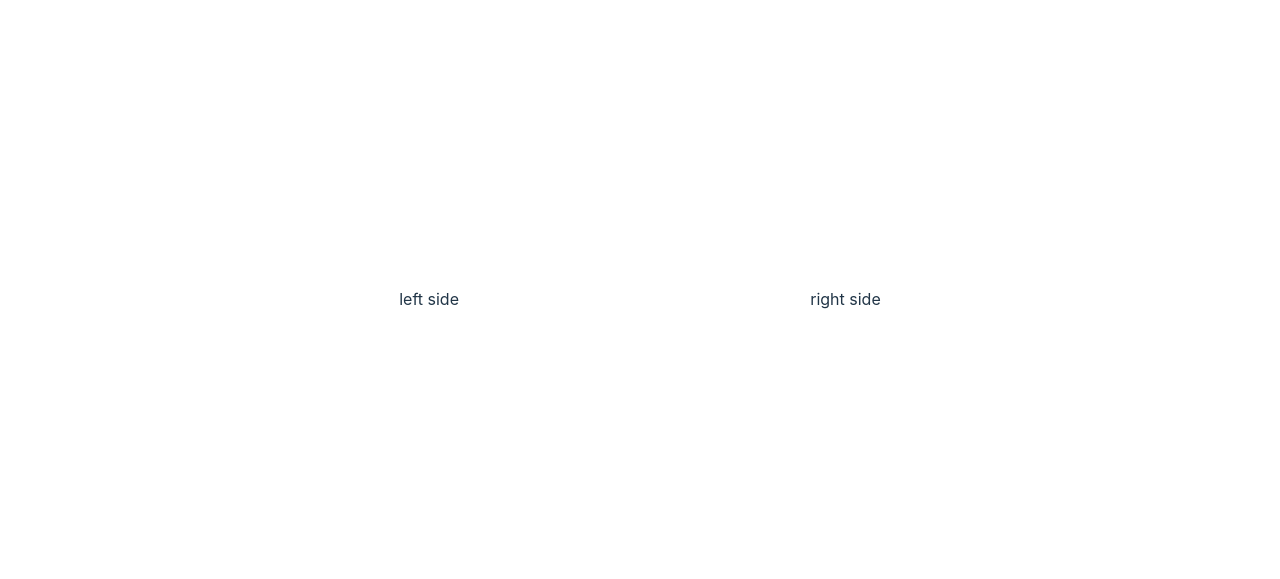
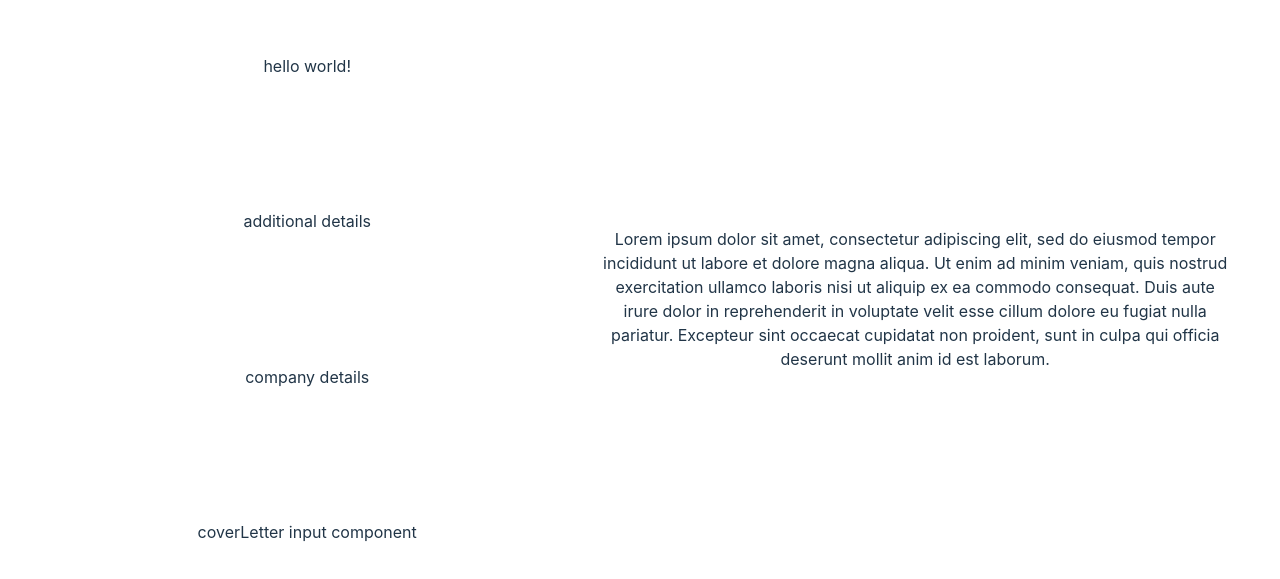
Before and after one commit to iyilmaz24/cv-generator-react, a React (Vite) app: page / in a window 1280 px wide. Shown: the part 101-680 px from the top of the page. Built offline with nearby package versions, Linux system fonts and the light colour scheme.

Commit message:
create components, set up component hierarchy, add styling

```diff
--- a/src/App.css
+++ b/src/App.css
@@ -12,16 +12,30 @@
   display: flex;
   justify-content: space-evenly;
   align-items: center;
-  width: 90%;
+  width: 95%;
   height: 90%;
 }
 
 #left-form{
   margin: 1rem;
   background-color: #FFFFFF;
+  height: 100%;
+  width: 45%;
+
+  display: flex;
+  flex-direction: column;
+  justify-content: space-evenly;
+  align-items: center;
 }
 
 #right-preview{
   background-color: #FFFFFF;
   margin: 1rem;
+  height: 100%;
+  width: 55%;
+
+  display: flex;
+  flex-direction: column;
+  justify-content: space-evenly;
+  align-items: center;
 }
--- a/src/App.jsx
+++ b/src/App.jsx
@@ -1,20 +1,36 @@
 import { useState } from 'react'
-import reactLogo from './assets/react.svg'
-import viteLogo from '/vite.svg'
 import './App.css'
+import PersonalDetails from './components/personalDetails'
+import AdditionalDetails from './components/additionalDetails'
+import CompanyDetails from './components/companyDetails'
+import CoverLetter from './components/coverLetter'
+import PreviewLetter from './components/previewLetter'
 
 function App() {
+
+  const [debugString, setDebugString] = useState('hello world!');
 
   return (
     <>
     <div id='parent-wrapper'>
 
       <div id='left-form'>
-        left side
+        <PersonalDetails string={debugString} />
+
+        <AdditionalDetails string={"additional details"} />
+
+        <CompanyDetails string={"company details"}/>
+
+        <CoverLetter string={"coverLetter input component"} />
       </div>
 
       <div id='right-preview'>
-        right side
+        <PreviewLetter string={`Lorem ipsum dolor sit amet, consectetur adipiscing elit,
+        sed do eiusmod tempor incididunt ut labore et dolore magna aliqua.
+        Ut enim ad minim veniam, quis nostrud exercitation ullamco laboris nisi ut aliquip ex
+        ea commodo consequat. Duis aute irure dolor in reprehenderit in voluptate velit esse cillum
+        dolore eu fugiat nulla pariatur. Excepteur sint occaecat cupidatat non proident, sunt in culpa qui
+        officia deserunt mollit anim id est laborum.`} />
       </div>
 
     </div>
--- /dev/null
+++ b/src/components/additionalDetails.jsx
@@ -0,0 +1,9 @@
+
+
+export default function AdditionalDetails({ string }) {
+    return (
+        <>
+            <p>{string}</p>
+        </>
+    )
+}
--- /dev/null
+++ b/src/components/companyDetails.jsx
@@ -0,0 +1,9 @@
+
+
+export default function CompanyDetails({ string }) {
+    return (
+        <>
+            <p>{string}</p>
+        </>
+    )
+}
--- /dev/null
+++ b/src/components/coverLetter.jsx
@@ -0,0 +1,9 @@
+
+
+export default function CoverLetter({ string }) {
+    return (
+        <>
+            <p>{string}</p>
+        </>
+    )
+}
--- /dev/null
+++ b/src/components/personalDetails.jsx
@@ -0,0 +1,9 @@
+
+
+export default function PersonalDetails({ string }) {
+    return (
+        <>
+            <p>{string}</p>
+        </>
+    )
+}
--- /dev/null
+++ b/src/components/previewLetter.jsx
@@ -0,0 +1,9 @@
+
+
+export default function PreviewLetter({ string }) {
+    return (
+        <>
+            <p>{string}</p>
+        </>
+    )
+}
```
